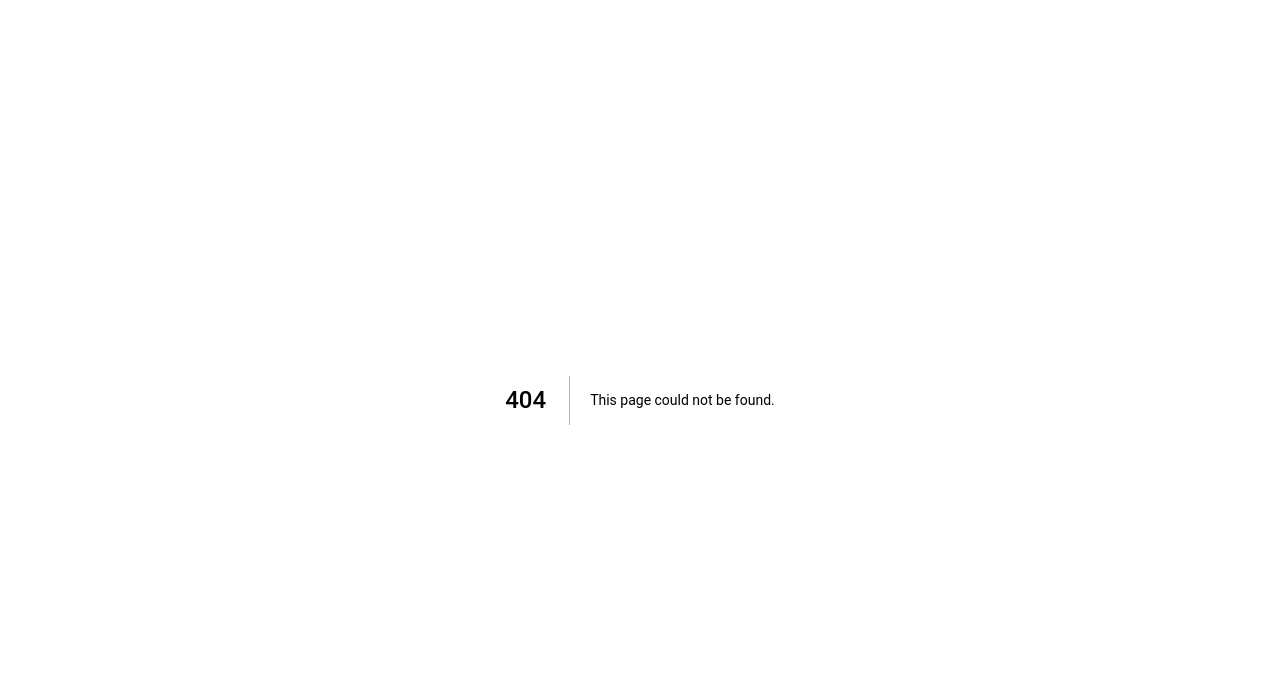
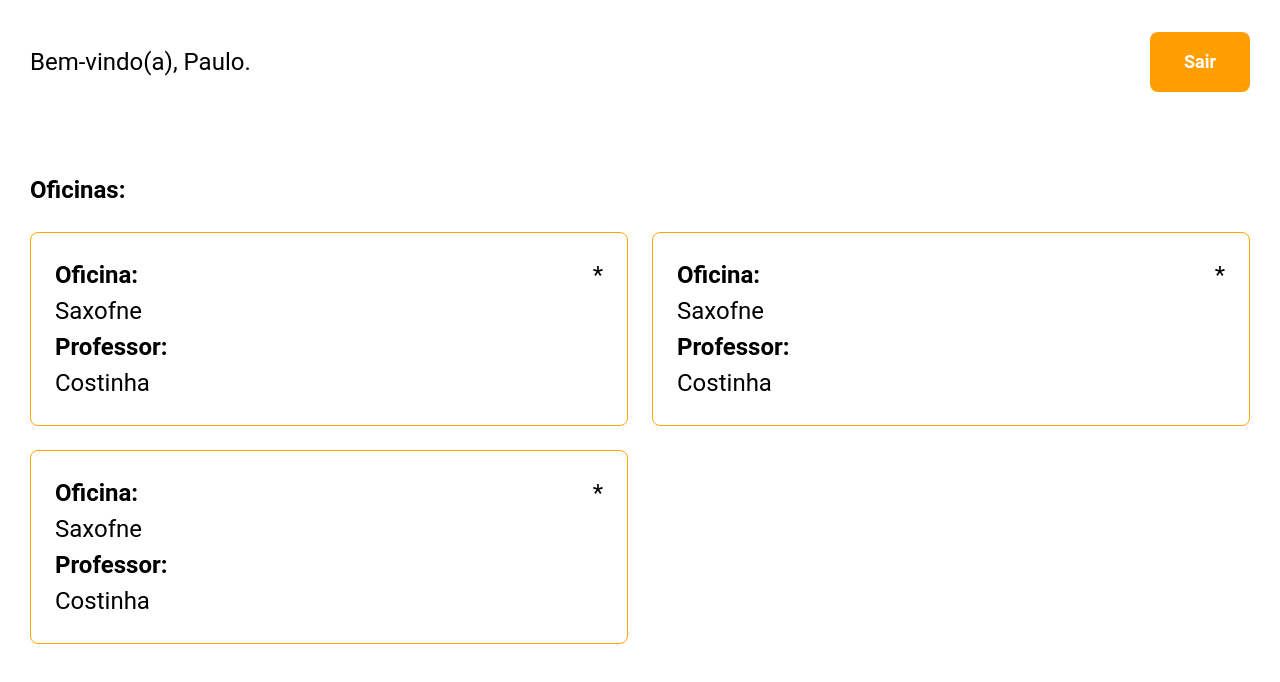
Before and after one commit to isaacmsl/festival2020, a Next.js app: page /dashboard in a window 1280 px wide. Before the commit this address had no page. Shown: the top 682 px of the page. Built offline with nearby package versions, Linux system fonts and the light colour scheme.

Commit message:
tentativa de dashboard

```diff
--- /dev/null
+++ b/src/pages/dashboard.js
@@ -0,0 +1,57 @@
+import Head from 'next/head'
+import styles from '../../styles/Dashboard.module.css'
+
+
+
+export default function Dashboard() {
+    return (
+        <div
+            className={styles.profileContainer}
+        >
+            <Head>
+                <title>Festival - 2020</title>
+                <link rel="icon" href="/favicon.ico" />
+            </Head>
+
+            <header className={styles.profileContainerHeader}>
+                <span>Bem-vindo(a), Paulo.</span>
+                <a className={styles.profileContainerHeaderLink} href="/">Sair</a>
+            </header>
+
+            <h1 className={styles.profileContainerH1}>Oficinas:</h1>
+
+            <ul className={styles.profileContainerUl}>
+                <li className={styles.profileContainerUlLi}>
+                    <strong>Oficina:</strong>
+                    <p>Saxofne</p>
+
+                    <strong>Professor:</strong>
+                    <p>Costinha</p>
+
+                    <button className={styles.profileContainerUlLiButton}>*</button>
+                </li>
+
+                <li className={styles.profileContainerUlLi}>
+                    <strong>Oficina:</strong>
+                    <p>Saxofne</p>
+
+                    <strong>Professor:</strong>
+                    <p>Costinha</p>
+
+                    <button className={styles.profileContainerUlLiButton}>*</button>
+                </li>
+
+                <li className={styles.profileContainerUlLi}>
+                    <strong>Oficina:</strong>
+                    <p>Saxofne</p>
+
+                    <strong>Professor:</strong>
+                    <p>Costinha</p>
+
+                    <button className={styles.profileContainerUlLiButton}>*</button>
+                </li>
+            </ul>
+
+        </div>
+    )
+}
--- /dev/null
+++ b/styles/Dashboard.module.css
@@ -0,0 +1,90 @@
+.profileContainer {
+    background-size: cover;
+    width: 100%;
+    padding: 0 30px;
+    margin: 32px auto;
+    font-size: 24px;
+}
+
+.profileContainerHeader {
+    display: flex;
+    align-items: center;
+}
+
+.profileContainerHeaderSpan {
+    font-size: 20px;
+    margin-left: 24px;
+}
+
+.profileContainerHeaderLink {
+    height: 60px;
+    width: 100px;
+    background-color: #FF9E00;
+    border: 0;
+    border-radius: 8px;
+    color: #fff;
+    font-weight: 700;
+    margin-top: 16px;
+    display: inline-block;
+    text-align: center;
+    text-decoration: none;
+    font-size: 18px;
+    line-height: 60px;
+    transition: filter 0.2s;
+
+    margin-left: auto;
+    margin-top: 0;
+}
+
+.profileContainer header button {
+    height: 60px;
+    width: 60px;
+    border-radius: 4px;
+    border: 1px solid #dcdce6;
+    background: transparent;
+    margin-left: 16px;
+    transition: border-color 0.2s;
+}
+
+.profileContainerH1 {
+    margin-top: 80px;
+    margin-bottom: 24px;
+    font-weight: bold;
+}
+
+.profileContainerUl {
+    display: grid;
+    grid-template-columns: repeat(2, 1fr);
+    grid-gap: 24px;
+    list-style: none;
+}
+
+.profileContainerUlLi {
+    background: #FFF;
+    padding: 24px;
+    border-width: 1px;
+    border-color: orange;
+    border-radius: 8px;
+    position: relative;
+}
+
+.profileContainerUlLiButton {
+    position: absolute;
+    right: 24px;
+    top: 24px;
+    border: 0;
+    background: transparent;
+    transition: opacity 0.2s;
+}
+
+.profileContainerUlLiStrong {
+    display: block;
+    margin-bottom: 16px;
+    color: #41414D;
+}
+
+.profileContainerUlLiP {
+    color: #737380;
+    line-height: 21px;
+    font-size: 16px;
+}
```
